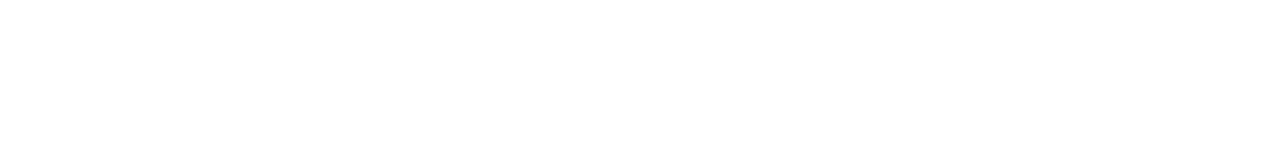
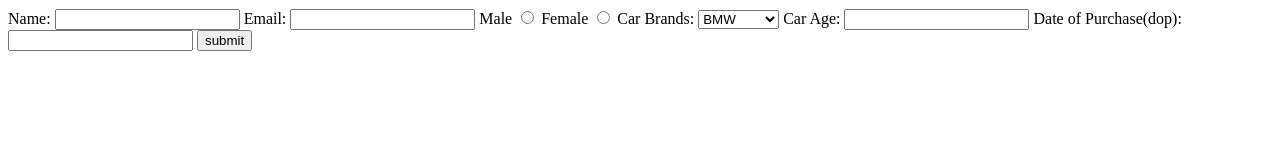
Before and after one commit to acciojob/car-insurance-form-Ravisupreme-15, a website: page main.html in a window 1280 px wide. Drawn offline with Linux system fonts and the light colour scheme.

Commit message:
created a submission

```diff
--- a/main.html
+++ b/main.html
@@ -10,7 +10,40 @@
 	<!-- the entire body must be written by student -->
     <script type="text/javascript" src="./script.js">
 </script>
+     <form method="POST">
 
+
+		<label for="name">Name:</label>
+		 <input type="text"  id="name" required>
+
+		<label for="email">Email:</label>
+		 <input type="email"  id="email" required>
+
+	      <label for=gender_m>Male</label>
+		 <input type="radio"  id="gender_m" name ="gender" required>
+           <label for=gender_f>Female</label>
+		 <input type="radio" id="gender_f" name="gender" required>
+
+        <label  for="cars">Car Brands:</label>
+		 <select name="car" id="cars" >
+			   <option value="BMW">BMW</option>
+			   <option value="Audi">Audi</option>
+			   <option value="Mercedez">Mercedez</option>
+		 </select>
+
+		<label for="carage">Car Age:</label>
+		 <input type="number" id="carage" required>
+
+		 <label for="dop">Date of Purchase(dop):</label>
+		 <input type="password" id="password" required>
+
+		<button type="submit">submit</button>
+
+
+
+
+
+	 </form>
 </body>
 
 </html>
```
